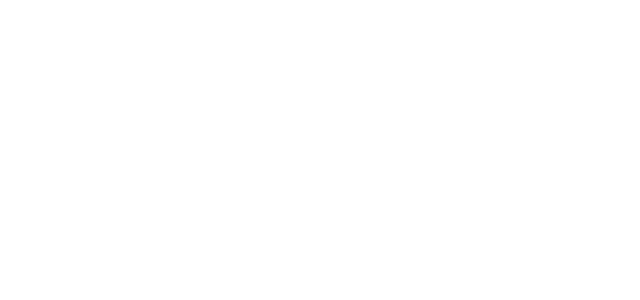
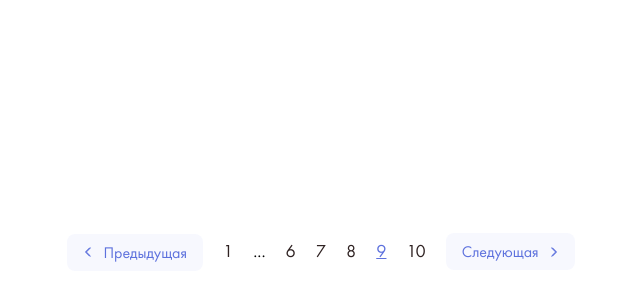
Before and after one commit to Endermax200113/blog-on-wordpress, a React (Create React App) app: page / in a window 1280 px wide. Shown: the part 148-448 px from the top of the page, without its empty margins (319-959 px from the left). Built offline with nearby package versions, Linux system fonts and the light colour scheme.

Commit message:
Added 'Pagenation' component

```diff
--- a/src/App.tsx
+++ b/src/App.tsx
@@ -1,21 +1,12 @@
 import React from 'react';
 import './assets/sass/App.sass';
-import Pagenation from './component/pagenation/Pagenation';
-import Sidebar from './component/sidebar/Sidebar';
-import RegularButton from './component/UI/button/RegularButton';
-import { SvgAndPosition, SvgPosition } from './util/svg';
-import { ReactComponent as Next } from './assets/svg/arrow-next.svg'
+import Pagination from './component/pagenation/Pagination';
 
 function App(): React.ReactElement {
-	const svg: SvgAndPosition = {
-		svg: Next,
-		position: SvgPosition.RIGHT
-	}
-
 	return (
 		<div className="app">
 			<div className="component">
-				<RegularButton text='Test' svg={svg} white hoverToBlue />
+				<Pagination count={10} />
 			</div>
 		</div>
 	);
--- a/src/assets/sass/App.sass
+++ b/src/assets/sass/App.sass
@@ -5,6 +5,9 @@
 	margin: 0
 	padding: 0
 	box-sizing: border-box
+
+.cursor-default
+	cursor: default
 
 .app
 	max-width: 100vw
@@ -61,3 +64,17 @@
 .button-normal
 	&--margin-20
 		margin-top: 20px
+
+.pagination
+	&__el
+		margin: 0px 10px
+
+		&:first-child
+			margin-left: 0px
+
+		&:last-child
+			margin-right: 0px
+
+	&--here
+		color: $color-gentle-blue !important
+		text-decoration: underline
--- a/src/component/UI/button/RegularButton.module.sass
+++ b/src/component/UI/button/RegularButton.module.sass
@@ -55,7 +55,7 @@
 				stroke: $color-gentle-blue
 
 	&__el
-		margin: 0px 8px
+		margin: 0px 4px
 
 		&:first-child
 			margin-left: 0px
--- /dev/null
+++ b/src/component/UI/text/RegularText.module.sass
@@ -0,0 +1,8 @@
+@import './../../../assets/sass/_vars'
+
+.text
+	font-family: $font-futura
+	font-size: 18px
+	font-weight: 400
+	line-height: normal
+	color: $color-full-black
--- /dev/null
+++ b/src/component/UI/text/RegularText.tsx
@@ -0,0 +1,31 @@
+import React from 'react'
+import { TypeTextTag } from '../../../util/text'
+import cl from './RegularText.module.sass'
+
+type PropsRegularText = {
+	type: TypeTextTag
+	children: string
+	clazz?: (Function: ({readonly [key: string]: string})) => Array<string>
+}
+
+const RegularText: React.FC<PropsRegularText> =
+({type, children, clazz}) => {
+	const rootClasses: Array<string> = !clazz ? [cl['text']] : clazz(cl)
+
+	switch (type) {
+		case TypeTextTag.DIV:
+			return (
+				<div className={rootClasses.join(' ')}>
+					{children}
+				</div>
+			)
+		default:
+			return (
+				<span className={rootClasses.join(' ')}>
+					{children}
+				</span>
+			)
+	}
+}
+
+export default RegularText
--- a/src/component/UI/text/TextLink.tsx
+++ b/src/component/UI/text/TextLink.tsx
@@ -5,7 +5,7 @@
 	link: string
 	children: string
 	clazz?: (Function: ({readonly [key: string]: string})) => Array<string>
-	[x: string]: any
+	[props: string]: any
 }
 
 const TextLink: React.FC<PropsTextLink> =
--- /dev/null
+++ b/src/component/pagenation/Pagination.tsx
@@ -0,0 +1,175 @@
+import React, { Dispatch, SetStateAction, useState, useEffect } from 'react'
+import RegularButton from '../UI/button/RegularButton'
+import { ReactComponent as SvgArrowPrev } from './../../assets/svg/arrow-prev.svg'
+import { ReactComponent as SvgArrowNext } from './../../assets/svg/arrow-next.svg'
+import { SvgAndPosition, SvgPosition } from '../../util/svg'
+import TextLink from '../UI/text/TextLink'
+import RegularText from '../UI/text/RegularText'
+import { TypeTextTag } from '../../util/text'
+
+type PropsPagination = {
+	count: number
+}
+
+//TODO Доработать нумерацию страниц, в которой можно программно переходить на страницы
+const Pagination: React.FC<PropsPagination> =
+({count}) => {
+	const [countPages]:
+		[number, Dispatch<SetStateAction<number>>] =
+		useState<number>(count)
+
+	const [page, setPage]:
+		[number, Dispatch<SetStateAction<number>>] =
+		useState<number>(9)
+
+	const [pages, setPages]:
+		[Array<number>, Dispatch<SetStateAction<Array<number>>>] =
+		useState<Array<number>>([])
+
+	const svgPrev: SvgAndPosition = {
+		svg: SvgArrowPrev,
+		position: SvgPosition.LEFT
+	}
+
+	const svgNext: SvgAndPosition = {
+		svg: SvgArrowNext,
+		position: SvgPosition.RIGHT
+	}
+
+	useEffect((): void => {
+		let tempArr: Array<number> = []
+
+		for (let i: number = page - 3; i <= page + 3; i++) {
+			if (i <= 0 || i > countPages) {
+				continue
+			}
+
+			tempArr.push(i)
+		}
+
+		setPages(tempArr)
+	}, [page, countPages])
+
+	return (
+		<div className="pagination">
+			{
+				page !== 1 &&
+				<RegularButton
+					text="Предыдущая"
+					svg={svgPrev}
+					clazz={c => {return [c['button'], 'pagination__el']}}
+					onClick={() => setPage(page - 1)}
+				/>
+			}
+			{
+				(page > 5 && page - 4 !== 2)
+
+				? <React.Fragment>
+					<TextLink
+						link='#'
+						clazz={c => {return [c['text-link'], 'pagination__el']}}
+						onClick={() => setPage(1)}
+					>1</TextLink>
+
+					<RegularText
+						type={TypeTextTag.SPAN}
+						clazz={c => {return [c['text'], 'pagination__el', 'cursor-default']}}
+					>...</RegularText>
+				</React.Fragment>
+
+				: page === 5
+				? <TextLink
+					link='#'
+					clazz={c => {return [c['text-link'], 'pagination__el']}}
+					onClick={() => setPage(1)}
+				>1</TextLink>
+
+				: page - 4 === 2 && <React.Fragment>
+					<TextLink
+						link="#"
+						clazz={c => {return [c['text-link'], 'pagination__el']}}
+						onClick={() => setPage(1)}
+					>1</TextLink>
+
+					<TextLink
+						link="#"
+						clazz={c => {return [c['text-link'], 'pagination__el']}}
+						onClick={() => setPage(2)}
+					>2</TextLink>
+				</React.Fragment>
+			}
+			{
+				pages.map((numberPage: number, i: number): React.ReactElement => (
+					numberPage === page
+
+					? <RegularText
+						key={i}
+						type={TypeTextTag.SPAN}
+						clazz={c => {return [
+							c['text'],
+							'pagination__el',
+							'pagination--here',
+							'cursor-default'
+						]}}
+					>{`${numberPage}`}</RegularText>
+
+					: <TextLink
+						key={i}
+						link="#"
+						clazz={c => {return [c['text-link'], 'pagination__el']}}
+						onClick={() => setPage(numberPage)}
+					>{`${numberPage}`}</TextLink>
+				))
+			}
+			{
+				page + 4 === countPages
+
+				? <TextLink
+					link="#"
+					clazz={c => {return [c['text-link'], 'pagination__el']}}
+					onClick={() => setPage(countPages)}
+				>{`${countPages}`}</TextLink>
+
+				: page + 4 === countPages - 1 ?
+				<React.Fragment>
+					<TextLink
+						link="#"
+						clazz={c => {return [c['text-link'], 'pagination__el']}}
+						onClick={() => setPage(countPages - 1)}
+					>{`${countPages - 1}`}</TextLink>
+
+					<TextLink
+						link="#"
+						clazz={c => {return [c['text-link'], 'pagination__el']}}
+						onClick={() => setPage(countPages)}
+					>{`${countPages}`}</TextLink>
+				</React.Fragment>
+
+				: page + 3 < countPages &&
+				<React.Fragment>
+					<RegularText
+						type={TypeTextTag.SPAN}
+						clazz={c => {return [c['text'], 'pagination__el', 'cursor-default']}}
+					>...</RegularText>
+
+					<TextLink
+						link='#'
+						clazz={c => {return [c['text-link'], 'pagination__el']}}
+						onClick={() => setPage(countPages)}
+					>{`${countPages}`}</TextLink>
+				</React.Fragment>
+			}
+			{
+				page !== countPages &&
+				<RegularButton
+					text="Следующая"
+					svg={svgNext}
+					clazz={c => {return [c['button'], 'pagination__el']}}
+					onClick={() => setPage(page + 1)}
+				/>
+			}
+		</div>
+	)
+}
+
+export default Pagination
--- /dev/null
+++ b/src/util/text.ts
@@ -0,0 +1,3 @@
+export enum TypeTextTag {
+	DIV, SPAN
+}
```
Also changed, not shown: src/component/pagenation/Pagenation.tsx (deleted, +0 -25 lines), 1 other file (tests, documents, lock files or other folders).
